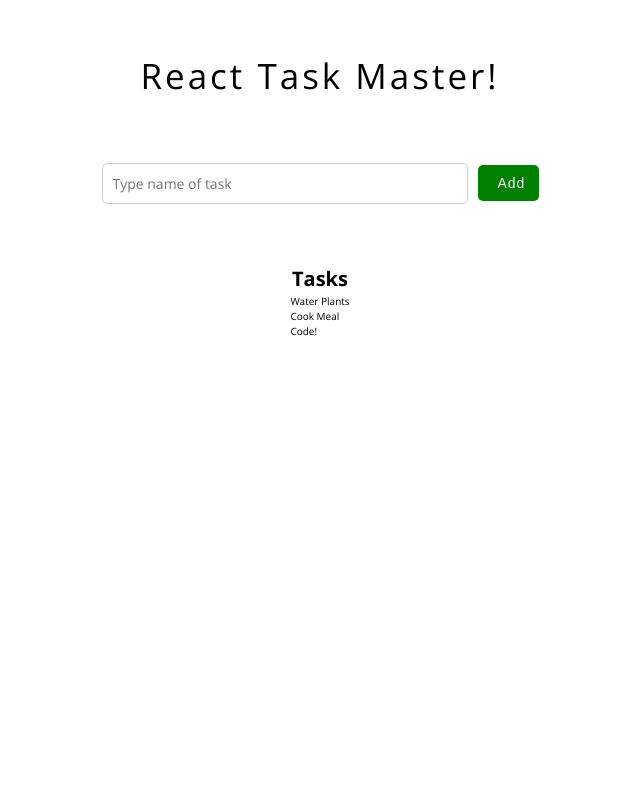
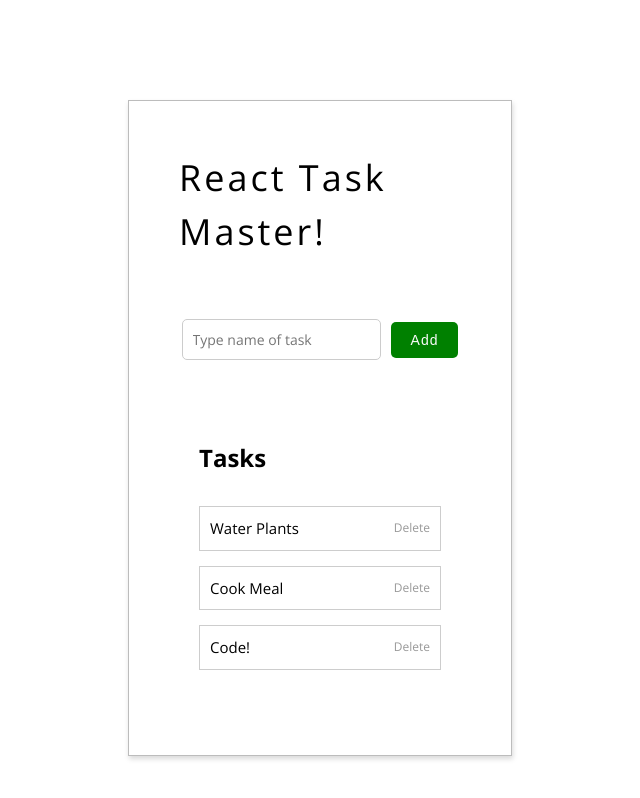
Before and after one commit to theruelmisa/react-task-list, a React (Create React App) app: page / in a window 1280 px wide. Shown: the top 798 px of the page, without its empty margins (320-960 px from the left). Built offline with nearby package versions, Linux system fonts and the light colour scheme.

Commit message:
finished overall styling of app

```diff
--- a/src/App.css
+++ b/src/App.css
@@ -29,13 +29,17 @@ li {
 	flex-direction: column;
 	align-items: center;
 	justify-content: flex-start;
-	height: 100vh;
-	margin-top: 5rem;
+	padding: 5rem;
+	margin: 0 auto;
+	margin-top: 10rem;
+	width: 30vw;
+	border: 1px solid #bcbcbc;
+	box-shadow: 1px 3px 5px rgba(0, 0, 0, 0.15);
 }
 
 .Title {
 	margin-bottom: 3rem;
-	font-size: 3.5rem;
+	font-size: 3.6rem;
 	font-weight: 300;
 	letter-spacing: 0.3rem;
 }
--- a/src/components/AddTaskForm/AddTaskForm.module.css
+++ b/src/components/AddTaskForm/AddTaskForm.module.css
@@ -8,7 +8,6 @@
 }
 
 .TextField {
-	width: 30%;
 	padding: 1rem;
 	margin-right: 1rem;
 	color: inherit;
@@ -26,7 +25,6 @@
 	cursor: pointer;
 	border: none;
 	border-radius: 0.5rem;
-	width: 5%;
 	padding: 1rem 2rem;
 	background-color: green;
 	color: #fafafa;
--- a/src/components/TaskList/Task/Task.jsx
+++ b/src/components/TaskList/Task/Task.jsx
@@ -1,9 +1,17 @@
-import React from 'react'
+import React, { useState } from 'react';
+import styles from './Task.module.css';
 
 const Task = ({ task, onRemoveTask }) => {
+    const [ done, setDone ] = useState(false);
+
+    const onToggleDone = () => {
+        setDone(!done);
+    }
+
     return (
-        <li onClick={ () => onRemoveTask( task.id )}>
-            { task.name }
+        <li className={ styles.Task } title="Click to mark as done" onClick={ onToggleDone }>
+            <p className={ `${ done && styles.Done }` }>{ task.name }</p>
+            <div className={ styles.Delete } onClick={ () => onRemoveTask( task.id )} title="Click to remove">Delete</div>
         </li>
     )
 }
--- /dev/null
+++ b/src/components/TaskList/Task/Task.module.css
@@ -0,0 +1,29 @@
+.Task {
+	cursor: pointer;
+	margin-bottom: 1.5rem;
+	padding: 1rem;
+	display: flex;
+	align-items: center;
+	justify-content: space-between;
+	border: 1px solid #cdcdcd;
+	transition: 0.3s all;
+}
+
+.Task:hover {
+	box-shadow: 1px 2px 5px rgba(0, 0, 0, 0.15);
+}
+
+.Task > p {
+	font-size: 1.5rem;
+}
+
+.Done {
+	text-decoration: line-through;
+	color: #ce1300;
+}
+
+.Delete {
+	cursor: pointer;
+	font-size: 1.2rem;
+	color: #999;
+}
--- a/src/components/TaskList/TaskList.jsx
+++ b/src/components/TaskList/TaskList.jsx
@@ -1,16 +1,17 @@
 import React from 'react';
 import Task from './Task/Task';
+import styles from './TaskList.module.css';
 
 const TaskList = ({ tasks, removeTaskHandler }) => {
     return (
-        <>
-            <h1> Tasks </h1>
+        <div className={ styles.Container }>
+            <h1 className={ styles.Title }> Tasks </h1>
             <ul>
                 {
                     tasks && tasks.map( task => ( <Task key={ task.id } task={ task } onRemoveTask={ removeTaskHandler } /> ))
                 }
             </ul>
-        </>
+        </div>
     )
 };
 
--- /dev/null
+++ b/src/components/TaskList/TaskList.module.css
@@ -0,0 +1,10 @@
+.Container {
+	padding: 2rem;
+	align-self: flex-start;
+	width: 100%;
+}
+
+.Title {
+	font-size: 2.4rem;
+	margin-bottom: 3rem;
+}
```
